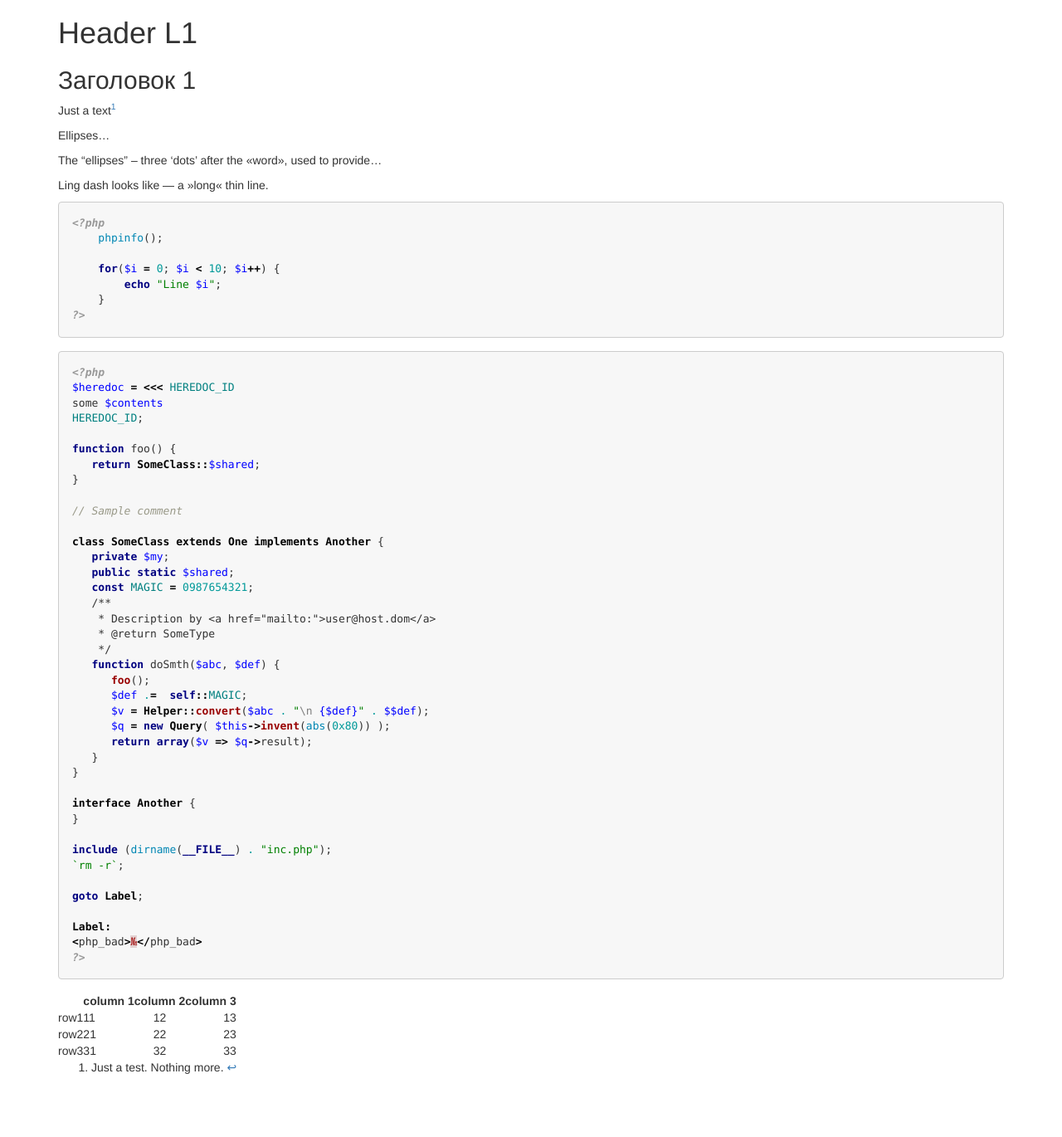
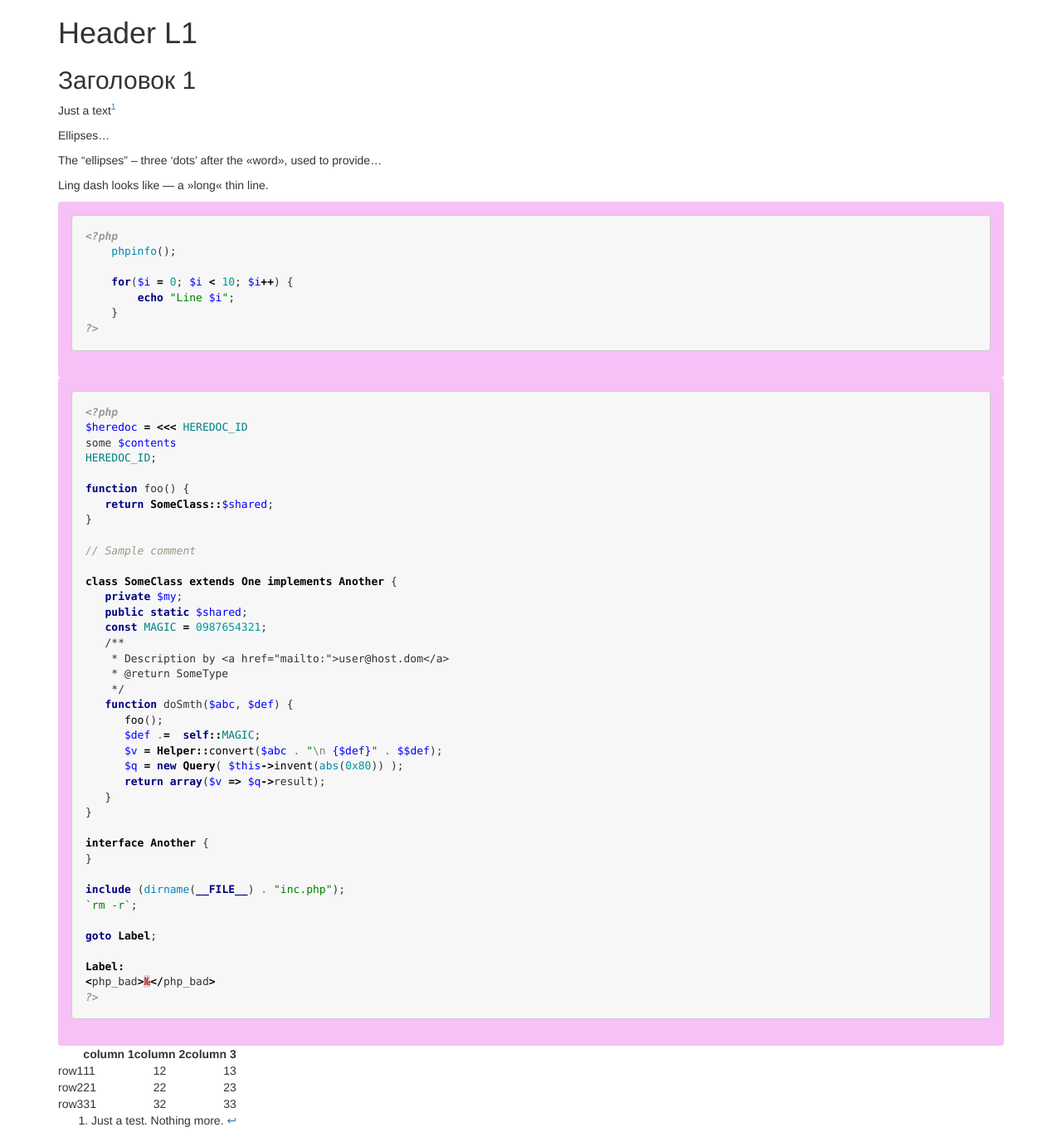
Before and after one commit to alsii/alsii.github.io, a Jekyll site: the page built from l1.md, in a window 1280 px wide. Shown: the whole page at 83% size. Built offline with Jekyll 4.4.1, drawn with Linux system fonts in a browser that asks for light colours; Markdown is read by kramdown in place of the engine named in the settings; before the commit the page ends 1306 px from its top, so only the background shows below that.

Commit message:
Update github.css

```diff
--- a/css/github.css
+++ b/css/github.css
@@ -5,7 +5,13 @@ pre { font-family: Consolas, "Liberation Mono", Menlo, Courier, monospace; }
    background-color: #f7f7f7; padding: 16px; overflow: auto;
    border-radius: 4px;
 }
-.c { color: #999988; font-style: italic } /* Comment */
+
+.language-php {
+   background-color: #f7c0f7; padding: 16px; overflow: auto;
+   border-radius: 4px;
+}
+
+.c { color: #c0c0c0; font-style: italic } /* Comment */
 .err { color: #a61717; background-color: #e3d2d2 } /* Error */
 .k { color: #000080; font-weight: bold } /* Keyword */
 .o { color: #000000; font-weight: bold } /* Operator */
@@ -38,7 +44,7 @@ pre { font-family: Consolas, "Liberation Mono", Menlo, Courier, monospace; }
 .nd { color: #3c5d5d; font-weight: bold } /* Name.Decorator */
 .ni { color: #800080 } /* Name.Entity */
 .ne { color: #990000; font-weight: bold } /* Name.Exception */
-.nf { color: #990000; font-weight: bold } /* Name.Function */
+.nf { color: #000000; } /* Name.Function */
 .nl { color: #990000; font-weight: bold } /* Name.Label */
 .nn { color: #555555 } /* Name.Namespace */
 .nt { color: #000080 } /* Name.Tag */
```
